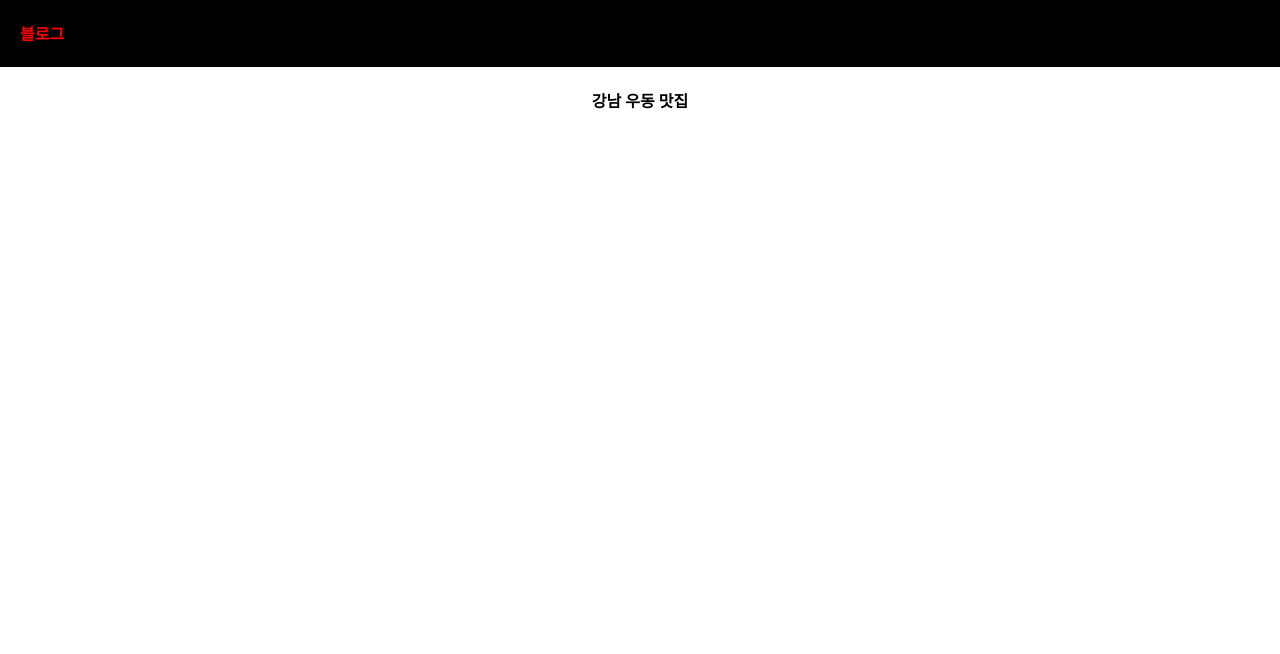
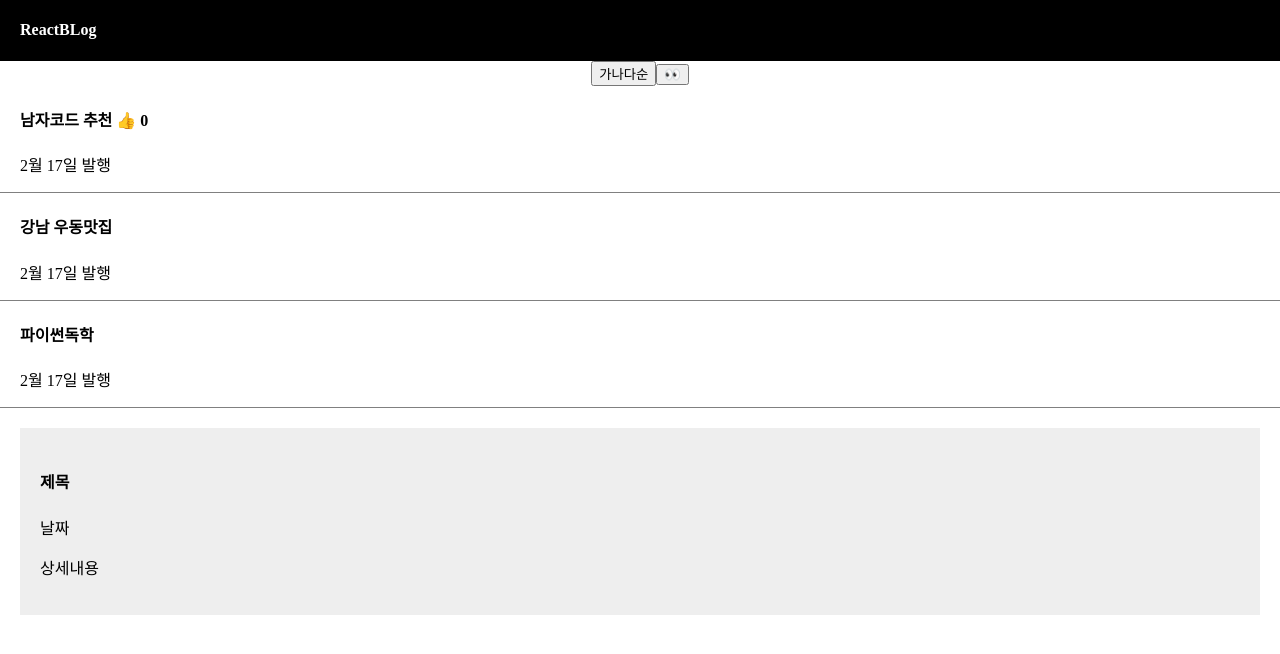
Before and after one commit to Hyeonwon/react, a React (Vite) app in the folder blog/: page / in a window 1280 px wide. Shown: the top 654 px of the page. Built offline with nearby package versions, Linux system fonts and the light colour scheme.

Commit message:
array/object/state 활용

```diff
--- a/blog/src/App.css
+++ b/blog/src/App.css
@@ -9,3 +9,20 @@
 .App{
   text-align: center;
 }
+
+div{
+  box-sizing: border-box;
+}
+
+.list{
+  padding-left: 20px;
+  text-align: left;
+  border-bottom: 1px solid grey;
+}
+
+.modal{
+  margin: 20px;
+  padding: 20px;
+  background: #eee;
+  text-align: left;
+}
--- a/blog/src/App.jsx
+++ b/blog/src/App.jsx
@@ -1,19 +1,120 @@
+/*  eslint-disable  */
+//
+
+import { useState } from 'react';
 import './App.css'
 
 function App() {
 
-    let post = '강남 우동 맛집';
+  let post = '강남 우동 맛집';
+  let [listTitle, listTitleChange] = useState(['남자코드 추천', '강남 우동맛집', '파이썬독학']);
+
+  //a: 남자 코트 추천, b: state 변경 도와주는 함수
+  //Destructuring 문법
+  //state는 자동 재렌더링이 된다.
+  //변동성이 낮은 것은 굳이 state로 안써도 됨. ex: 블로그 제목...
+  //즉, 자주 바뀌는 것을 state로 적어라!
+
+  let [good, goodChange] = useState(0);
+  // 아직 함수를 안쓸거다 -> 함수 부분 안적어도 됨.
+
+  let num = [1, 2];
+  // let c = [0];
+  // let d = [1];
+  let [c, d] = [1, 2];
+
+  function clickGood(){
+    goodChange( good + 1 );
+  }
+
+  function clickListTitle(){
+    let copy = [...listTitle];
+    // 독립적인 array 사본이 된다.
+    // shallow copy or deep copy를 만들어준다 => 독립적인 사본
+    // spread operator문법: 괄호를 벗겨주세요~
+    copy[0] = '여자코트 추천';
+    listTitleChange( copy );
+  }
+  // 기존 state == 신규 state의 경우 변경 X
+  // array/object 특징 => reference data type이기 때문이다.
+  // 1. array/object 담은 변수엔 화살표만 저장
+  // -> 화살표도 변경을 해주어야 됨.
+
+  function listTitleSort(){
+    let copy = [...listTitle];
+    copy.sort();
+    listTitleChange(copy);
+  }
 
 
   return (
     <div className='App'>
       <div className='black-nav'>
-        <h4 style={{color : 'red', fontSize : '16px'}}>블로그</h4>
+        <h4>ReactBLog</h4>
       </div>
-      <h4>{post}</h4>
-      {/* 데이터 바인딩: {} */}
+      <button onClick={ listTitleSort }>가나다순</button>
+      <button onClick={ clickListTitle }>👀</button>
+      <div className='list'>
+        <h4>{ listTitle[0] } <span onClick={ clickGood }>👍</span> { good } </h4>
+        {/* onClick = { a }, a에는 함수가 들어가야 됨. 함수 만드는 문법 바로 넣어도 가능*/}
+        {/* 함수이름, function () { }, () => {} */}
+        {/* state는 등호로 변경하면 안됨. */}
+        <p>2월 17일 발행</p>
+      </div>
+      <div className='list'>
+        <h4>{ listTitle[1] }</h4>
+        <p>2월 17일 발행</p>
+      </div>
+      <div className='list'>
+        <h4>{ listTitle[2] }</h4>
+        <p>2월 17일 발행</p>
+      </div>
+
+      <Modal/>
+
+
     </div>
   )
 }
 
+{/* 컴포넌트 만드는 법
+1. function 만들고
+2. returen() 안에 html 담기
+3. <함수명></함수명> 쓰기
+4. 바깥에 만들어야 한다.(중괄호 바깥)
+5. <함수명></함수명>, <함수명/> 둘 다 가능하다.*/}
+
+// 장점
+// 1. 반복적인 html 축약할 때
+// 2. 큰 페이지
+// 3. 자주 변경되는 것들
+
+// fragment 문법
+// 의미없는 <div>대신 <></>사용이 가능하다.
+// (
+//   <>
+//     <div>
+
+//     </div>
+//     <div>
+
+//     </div>
+//   </>
+// )
+
+
+function Modal(){
+  return(
+    <div className='modal'>
+      <h4>제목</h4>
+      <p>날짜</p>
+      <p>상세내용</p>
+    </div>
+  )
+
+
+
+
+}
+
 export default App
```
